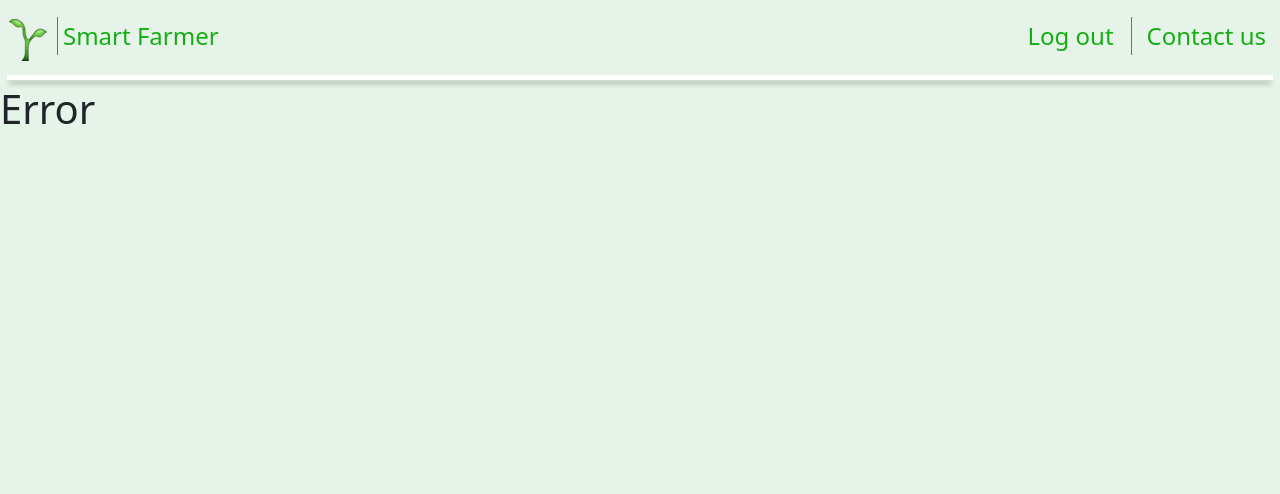
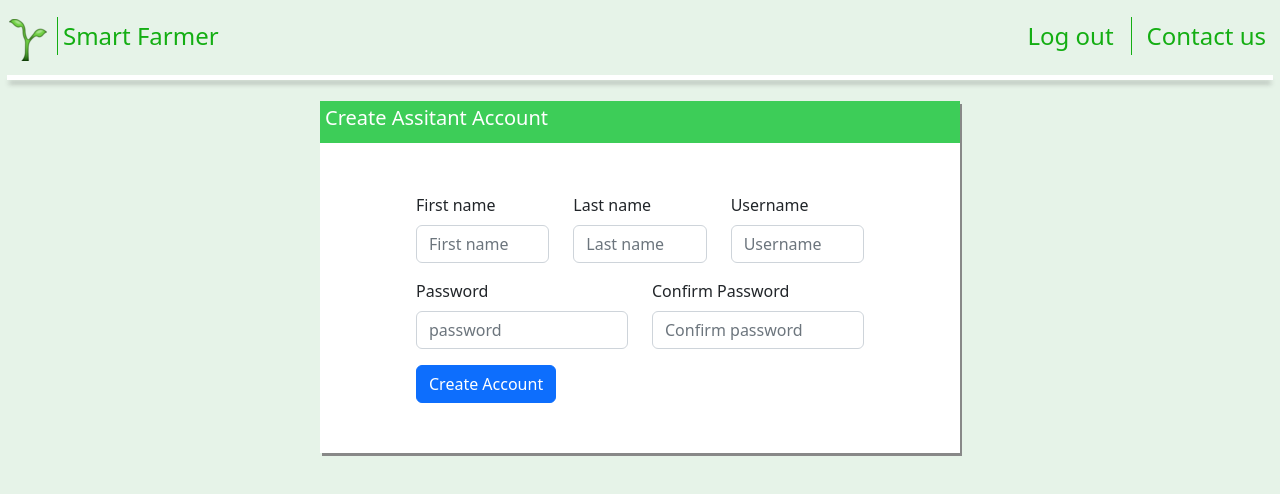
Before and after one commit to Smart-Famer/Smart-Farmer, a React (Create React App) app in the folder smart_farmer/: page /createAcc in a window 1280 px wide. Shown: the top 494 px of the page. Built offline with nearby package versions, Linux system fonts and the light colour scheme.

Commit message:
create acc basic

```diff
--- a/smart_farmer/src/App.js
+++ b/smart_farmer/src/App.js
@@ -9,6 +9,7 @@ import ElecConPage from './Pages/ElectricConductivityInput'
 import Error from './Pages/Error';
 import Gallery from './Pages/Gallery';
 import Settings from './Pages/SettingsPage';
+import CreateAss from './Pages/CreateAssistantPage';
 
 import { BrowserRouter, Route, Routes } from 'react-router-dom';
 import { useState } from 'react';
@@ -27,6 +28,7 @@ function App() {
           <Route path='npkinput' element={<NPKpage />}/>
           <Route path='elecinput' element={<ElecConPage />}/>
           <Route path='settings' element={<Settings />} />
+          <Route path='createAcc' element={<CreateAss />} />
           <Route path='*' element={<Error />} />
         </Route>
       </Routes>
--- /dev/null
+++ b/smart_farmer/src/Pages/CreateAssistantPage.js
@@ -0,0 +1,11 @@
+import React from "react";
+import Input from "../components/inputForms/InputForm";
+import CreateAss from "../components/userManagment/createAssitant";
+
+export default function CreateAssistantPage() {
+    return (
+        <Input formName='Create Assitant Account'>
+            <CreateAss />
+        </Input>
+    )
+}
--- a/smart_farmer/src/components/inputForms/ElectricConductivityInput.js
+++ b/smart_farmer/src/components/inputForms/ElectricConductivityInput.js
@@ -6,14 +6,14 @@ export default function ElectricConductivityInput() {
     return (
         <div>
             <form>
-                <div class="form-group row p-3">
-                    <div class="col-sm-7">
-                        <input type="text" class="form-control" id="inputElecCon" />
+                <div className="form-group row p-3">
+                    <div className="col-sm-7">
+                        <input type="text" className="form-control" id="inputElecCon" />
                     </div>
-                    <label for="inputElecCon" class="col-sm-1 col-form-label">sm<sup>-1</sup></label>
+                    <label for="inputElecCon" className="col-sm-1 col-form-label">sm<sup>-1</sup></label>
 
                 </div>
-             <button type="button" className="btn btn-green btn-block m-4">Submit</button>
+             <button type="button" classNameName="btn btn-green btn-block m-4">Submit</button>
 
             </form>
         </div>
--- /dev/null
+++ b/smart_farmer/src/components/userManagment/createAssitant.js
@@ -0,0 +1,99 @@
+import React, { useState } from 'react';
+import Button from 'react-bootstrap/Button';
+import Col from 'react-bootstrap/Col';
+import Form from 'react-bootstrap/Form';
+import InputGroup from 'react-bootstrap/InputGroup';
+import Row from 'react-bootstrap/Row';
+
+export default function CreateAss() {
+  const [validated, setValidated] = useState(false);
+
+  const handleSubmit = (event) => {
+    const form = event.currentTarget;
+    if (form.checkValidity() === false) {
+      event.preventDefault();
+      event.stopPropagation();
+    }
+
+    setValidated(true);
+  };
+
+  return (
+    <Form noValidate validated={validated} onSubmit={handleSubmit}>
+      <Row className="mb-3">
+        <Form.Group as={Col} md="4" controlId="validationCustom01">
+          <Form.Label>First name</Form.Label>
+          <Form.Control
+            required
+            type="text"
+            placeholder="First name"
+          />
+          <Form.Control.Feedback>Looks good!</Form.Control.Feedback>
+        </Form.Group>
+        <Form.Group as={Col} md="4" controlId="validationCustom02">
+          <Form.Label>Last name</Form.Label>
+          <Form.Control
+            required
+            type="text"
+            placeholder="Last name"
+          />
+          <Form.Control.Feedback>Looks good!</Form.Control.Feedback>
+        </Form.Group>
+        <Form.Group as={Col} md="4" controlId="validationCustomUsername">
+          <Form.Label>Username</Form.Label>
+          <InputGroup hasValidation>
+            <Form.Control
+              type="text"
+              placeholder="Username"
+              aria-describedby="inputGroupPrepend"
+              required
+            />
+            <Form.Control.Feedback type="invalid">
+              Please choose a username.
+            </Form.Control.Feedback>
+          </InputGroup>
+        </Form.Group>
+      </Row>
+      <Row className="mb-3">
+        <Form.Group as={Col} md="6" controlId="validationCustom03">
+          <Form.Label>Password</Form.Label>
+          <Form.Control type="password" placeholder="password" required />
+          <Form.Control.Feedback type="invalid">
+            Please provide a valid password.
+          </Form.Control.Feedback>
+        </Form.Group>
+        <Form.Group as={Col} md="6" controlId="validationCustom03">
+          <Form.Label>Confirm Password</Form.Label>
+          <Form.Control type="password" placeholder="Confirm password" required />
+          <Form.Control.Feedback type="invalid">
+            Please re-enter password
+          </Form.Control.Feedback>
+        </Form.Group>
+
+        {/* <Form.Group as={Col} md="3" controlId="validationCustom04">
+          <Form.Label>State</Form.Label>
+          <Form.Control type="text" placeholder="State" required />
+          <Form.Control.Feedback type="invalid">
+            Please provide a valid state.
+          </Form.Control.Feedback>
+        </Form.Group>
+        <Form.Group as={Col} md="3" controlId="validationCustom05">
+          <Form.Label>Zip</Form.Label>
+          <Form.Control type="text" placeholder="Zip" required />
+          <Form.Control.Feedback type="invalid">
+            Please provide a valid zip.
+          </Form.Control.Feedback>
+        </Form.Group> */}
+      </Row>
+      {/* <Form.Group className="mb-3">
+        <Form.Check
+          required
+          label="Agree to terms and conditions"
+          feedback="You must agree before submitting."
+          feedbackType="invalid"
+        />
+      </Form.Group> */}
+      <Button type="submit" >Create Account</Button>
+    </Form>
+  );
+}
```
